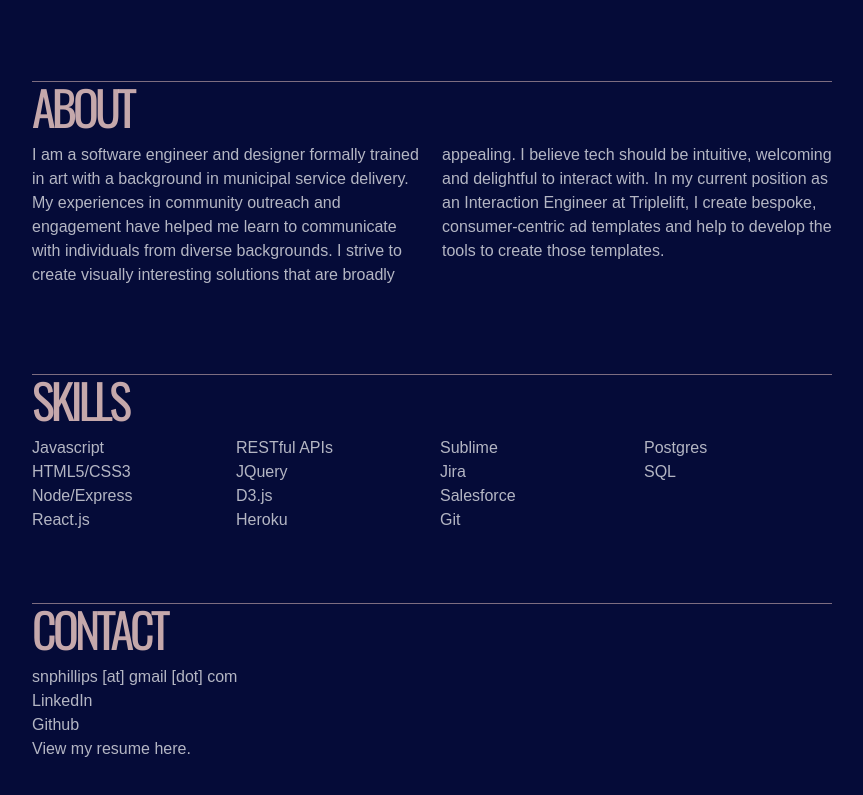
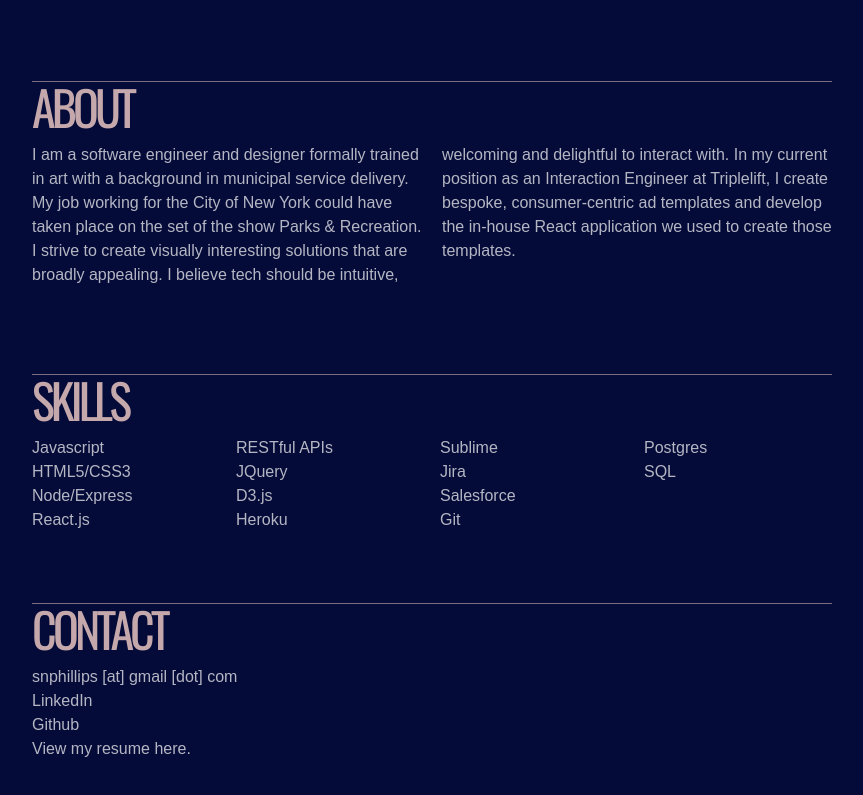
Before and after one commit to snphillips/webdevportfolio, a React (Create React App) app: page / in a window 1280 px wide. Shown: the part 1913-2708 px from the top of the page, without its empty margins (208-1071 px from the left). Built offline with nearby package versions, Linux system fonts and the light colour scheme.

Commit message:
edit statement

```diff
--- a/package.json
+++ b/package.json
@@ -4,7 +4,7 @@
   "private": true,
   "dependencies": {
     "normalize.css": "^8.0.1",
-    "react": "^16.8.6",
+    "react": "^17.0.1",
     "react-dom": "^16.8.6",
     "react-scripts": "^3.0.1",
     "react-sticky": "^6.0.3"
--- a/src/About.js
+++ b/src/About.js
@@ -8,12 +8,12 @@ export default class About extends Component {
         <hr />
         <h2 className="section-header">About</h2>
         <p className="about-columns">I am a software engineer and designer formally trained in art
-        with a background in municipal service delivery. My experiences in community outreach
-        and engagement have helped me learn to communicate with individuals from diverse backgrounds.
-        I strive to create visually interesting solutions that are broadly appealing.  I believe tech
-        should be intuitive, welcoming and delightful to interact with. In my current position as an
-        Interaction Engineer at Triplelift, I create bespoke, consumer-centric ad templates and help to
-        develop the tools to create those templates.</p>
+        with a background in municipal service delivery. My job working for the City of New York could
+        have taken place on the set of the show Parks & Recreation.  I strive to create visually interesting
+        solutions that are broadly appealing.  I believe tech should be intuitive, welcoming and delightful
+        to interact with. In my current position as an Interaction Engineer at Triplelift, I create bespoke,
+        consumer-centric ad templates and develop the in-house React application we used to create
+        those templates.</p>
       </div>
     );
   }
```
Also changed, not shown: 1 other file (tests, documents, lock files or other folders).
